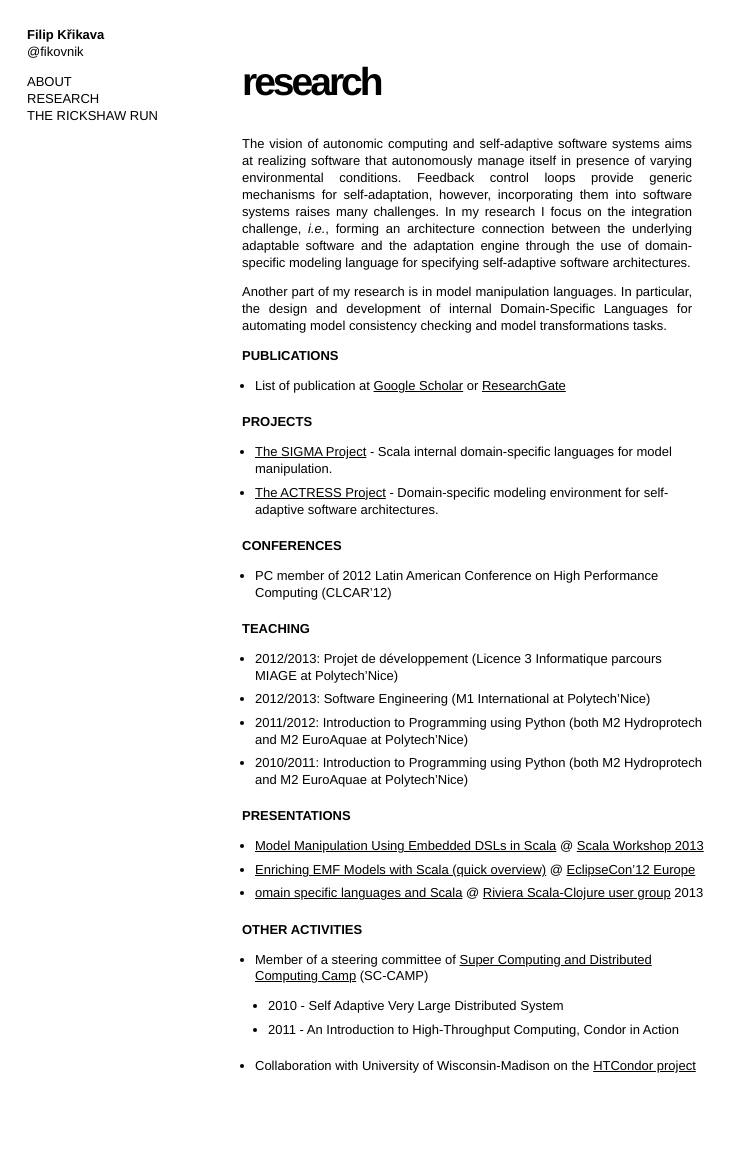
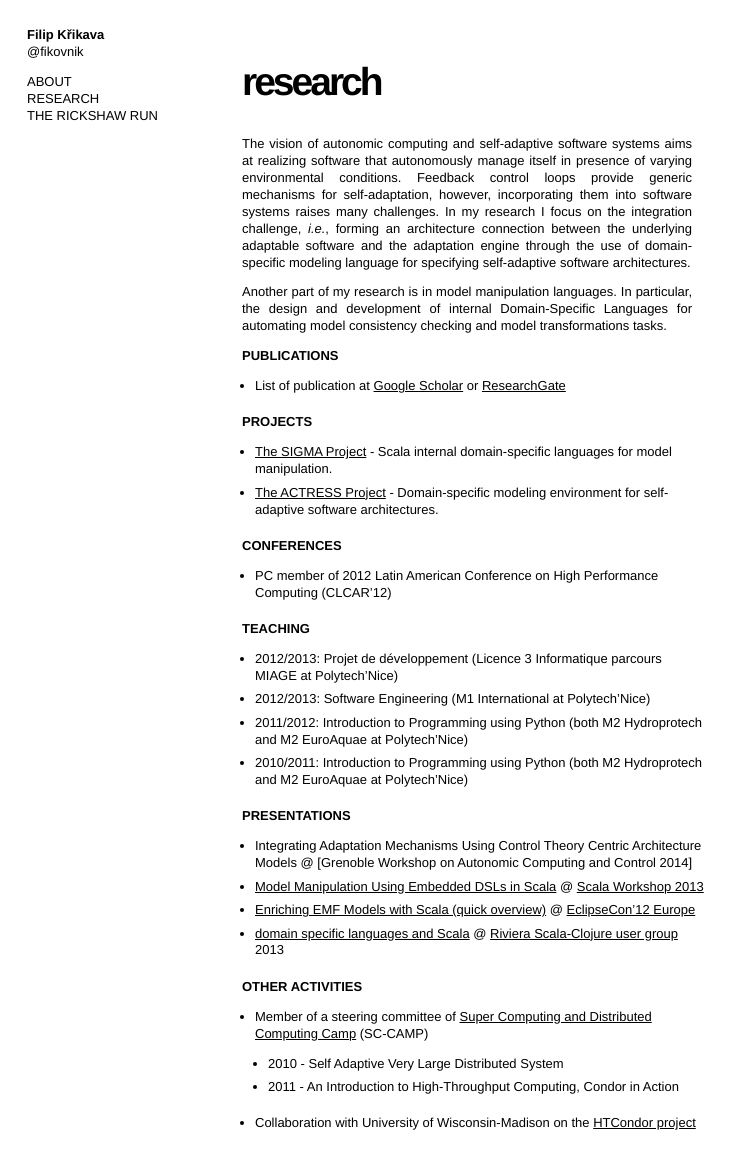
Before and after one commit to fikovnik/fikovnik.github.com, a Jekyll site: the page built from _posts/exhibit/0001-01-02-research.md, in a window 1280 px wide and 1177 px high. Shown: the top 1169 px of the window, without its empty margins (0-740 px from the left). Built offline with Jekyll 4.4.1, drawn with Linux system fonts in a browser that asks for light colours.

Commit message:
Added autoctrl

```diff
--- a/_posts/exhibit/0001-01-02-research.md
+++ b/_posts/exhibit/0001-01-02-research.md
@@ -36,9 +36,10 @@ In particular, the design and development of internal Domain-Specific Languages
 
 ## PRESENTATIONS
 
+* Integrating Adaptation Mechanisms Using Control Theory Centric Architecture Models @ [Grenoble Workshop on Autonomic Computing and Control 2014]
 * [Model Manipulation Using Embedded DSLs in Scala](http://www.slideshare.net/krikava/scala-workshop13) @ [Scala Workshop 2013](http://lampwww.epfl.ch/~hmiller/scala2013/)
 * [Enriching EMF Models with Scala (quick overview)](http://www.slideshare.net/krikava/enriching-emf-models-with-scala) @ [EclipseCon'12 Europe](http://www.eclipsecon.org/europe2012/)
-* [omain specific languages and Scala](http://www.slideshare.net/krikava/domain-specific-languages-and-scala) @ [Riviera Scala-Clojure user group](http://www.meetup.com/riviera-scala-clojure/) 2013
+* [domain specific languages and Scala](http://www.slideshare.net/krikava/domain-specific-languages-and-scala) @ [Riviera Scala-Clojure user group](http://www.meetup.com/riviera-scala-clojure/) 2013
 
 ## OTHER ACTIVITIES
 
```
